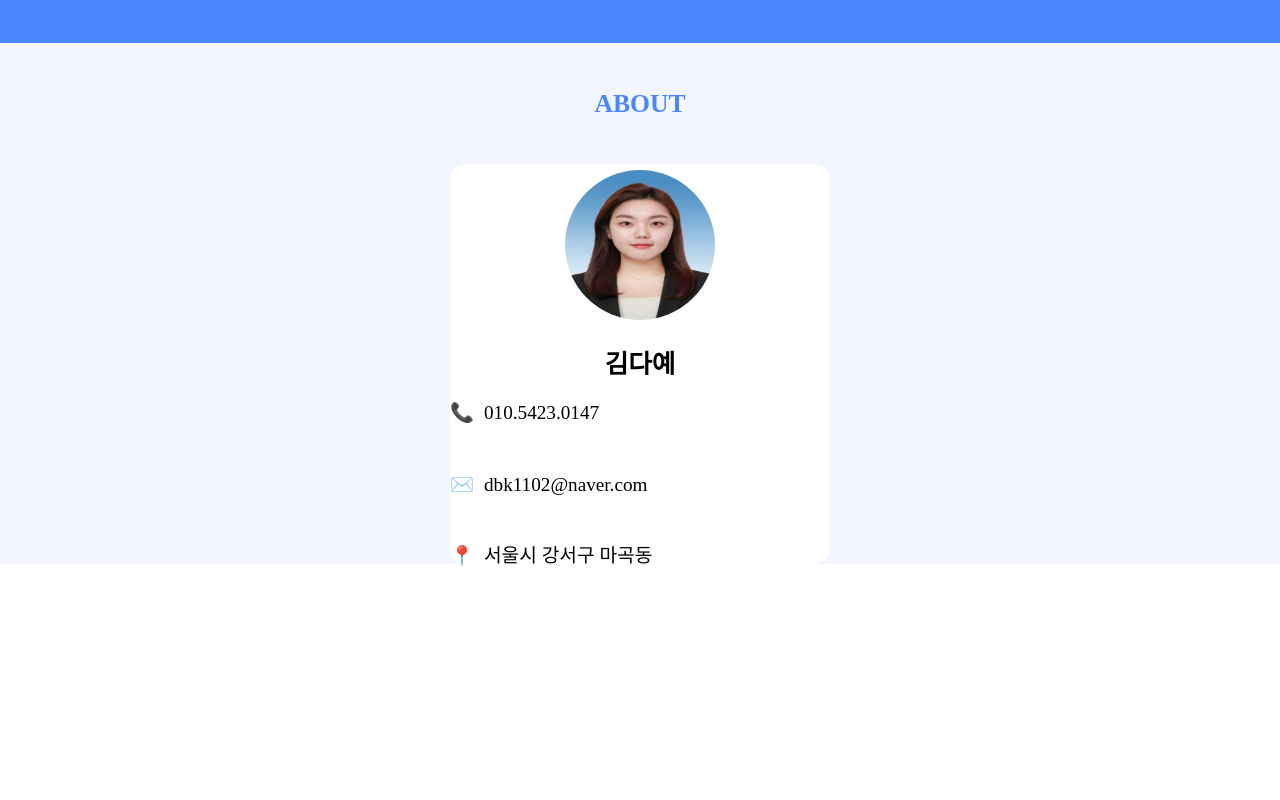
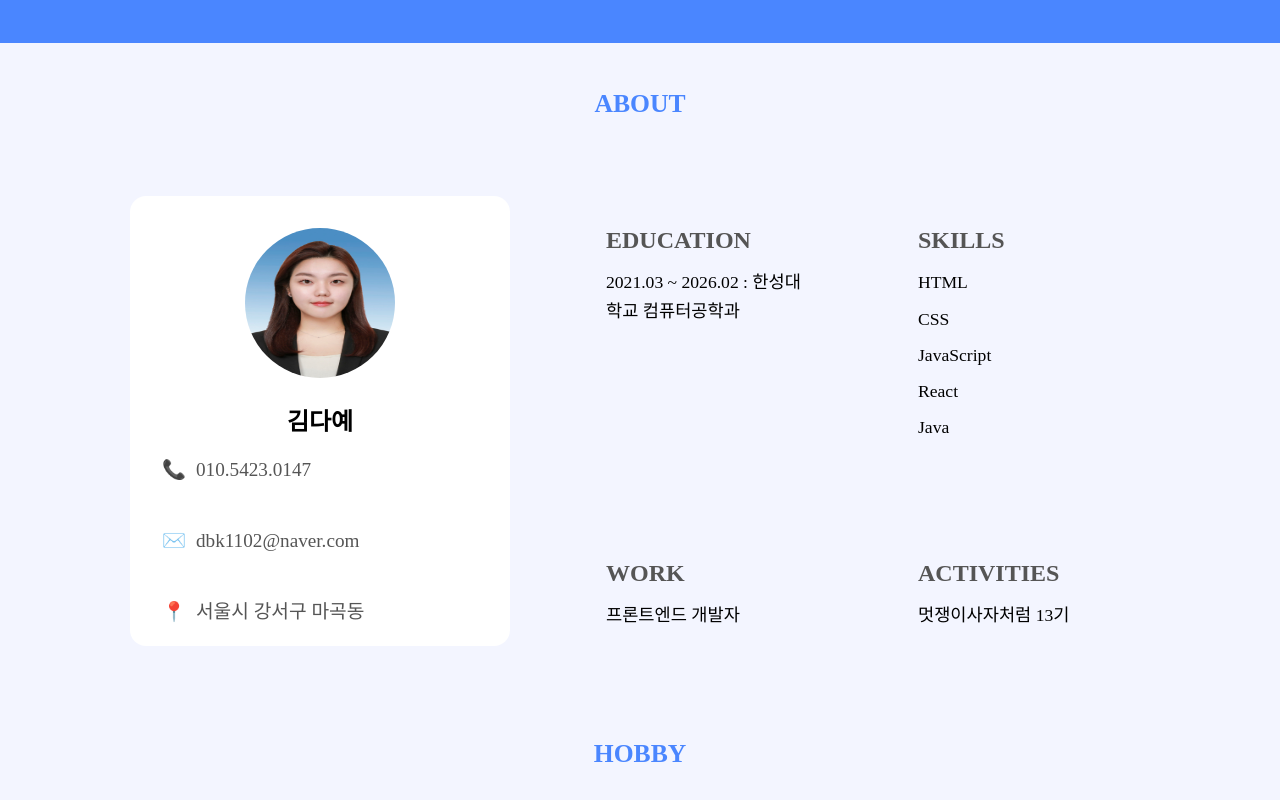
Before and after one commit to HSU-Likelion-Frontend-13th/Team-3, a React (Create React App) app in the folder Week4/daye/: page / in a window 1280 px wide. Shown: the part 530-1330 px from the top of the page. Before the commit the page ends 1111 px from the top, so only its background shows below. Built offline with nearby package versions, Linux system fonts and the light colour scheme.

Commit message:
feat: About section 완료

```diff
--- a/Week4/daye/src/components/About.jsx
+++ b/Week4/daye/src/components/About.jsx
@@ -15,11 +15,11 @@ const Title = styled.p`
  font-size: 2vw;
 `;
 const Profile = styled.div`
- display : flex;
- justify-content: center;
- align-items: center;
- font-weight: bold;
- font-size: 2vw;
+  display : flex;
+  justify-content: center;
+  gap: 5vw;
+  padding: 2rem;
+
 
 `;
 
@@ -28,11 +28,11 @@ const ProfileImageBox = styled.span`
     flex-direction: column;
     justify-content: center;
     width: 380px;
-    height: 400px;
+    height: 450px;
     box-sizing: border-box;
     border-radius:1rem;
     background-color: #FFFFFF;
-    margin: 0 auto;
+    padding: 2rem;
 
 `;
 
@@ -50,9 +50,8 @@ const Photo = styled.img`
 //이름
 const Name = styled.h2`
 text-align: center;
-font-size: 2vw;
 font-weight: bold;
-
+font-size: 1.5rem;
 `;
 
 const ProfileItem = styled.p`
@@ -62,6 +61,7 @@ const ProfileItem = styled.p`
   font-size: 1.2em;
   padding: 1rem 0;
   text-align: left;
+  color: #555;
 `;
 
 const Icon = styled.span`
@@ -69,14 +69,43 @@ const Icon = styled.span`
 `;
 
 const ProfileInfoBox = styled.div`
- font-size: 1.5em;
-  color: #4A86FF;
+ display: grid;
+ grid-template-columns: repeat(2, 200px); /*열2개, 너비 200px*/
+ gap: 7rem;
+ padding: 2rem;
+
+`;
+
+const InfoSection = styled.div`
+  display: flex;
+  flex-direction: column;
+`;
+
+const InfoTitle = styled.h3`
+   color: #555;
+  font-size: 1.5rem;
+  font-weight: bold;
+  margin-bottom: 1rem;
+  `;
+const InfoItem = styled.p`
+  font-size: 1.1rem;
+  line-height: 1.6;
+
+  ol {
+    list-style: none;
+    padding: 0;
+
+    li {
+      margin-bottom: 0.5rem;
+    }
+  }
 `;
 
 export default function About() {
   return (
     <AboutLayout>
         <Title>ABOUT</Title>
+        <Profile>
         <ProfileImageBox>
         <Photo src={MyPhoto} alt ="프로필 사진"/>
         <Name>김다예</Name>
@@ -90,10 +119,38 @@ export default function About() {
           <Icon>📍</Icon>
           서울시 강서구 마곡동</ProfileItem>
         </ProfileImageBox>
-    <Profile>
 
-    </Profile>
+        <ProfileInfoBox>
+          <InfoSection>
+          <InfoTitle>EDUCATION</InfoTitle>
+            <InfoItem>2021.03 ~ 2026.02 : 한성대학교 컴퓨터공학과</InfoItem>
+            </InfoSection>
 
+            <InfoSection>
+          <InfoTitle>SKILLS</InfoTitle>
+            <InfoItem><ol>
+              <li>HTML</li>
+              <li>CSS</li>
+              <li>JavaScript</li>
+              <li>React</li>
+              <li>Java</li>
+
+              </ol></InfoItem>
+              </InfoSection>
+
+          <InfoSection>
+          <InfoTitle>WORK</InfoTitle>
+            <InfoItem>프론트엔드 개발자</InfoItem>
+            </InfoSection>
+          <InfoSection>
+
+          <InfoTitle>ACTIVITIES</InfoTitle>
+            <InfoItem>멋쟁이사자처럼 13기</InfoItem>
+          </InfoSection>
+
+          </ProfileInfoBox>
+
+          </Profile>
     </AboutLayout>
   )
 }
--- a/Week4/daye/src/components/Hobby.jsx
+++ b/Week4/daye/src/components/Hobby.jsx
@@ -1,9 +1,24 @@
 import React from 'react'
+import styled from "styled-components";
+
+const HobbyLayout = styled.div`
+background-color: #F3F5FF;
+width: 100%;
+justify-content: center;
+`;
+
+const Title = styled.p`
+ color: #4A86FF;
+ font-weight: bold;
+ text-align: center;
+ padding: 3rem;
+ font-size: 2vw;
+`;
 
 export default function Hobby() {
   return (
-    <div>
-
-    </div>
+    <HobbyLayout>
+      <Title>HOBBY</Title>
+    </HobbyLayout>
   )
 }
```
